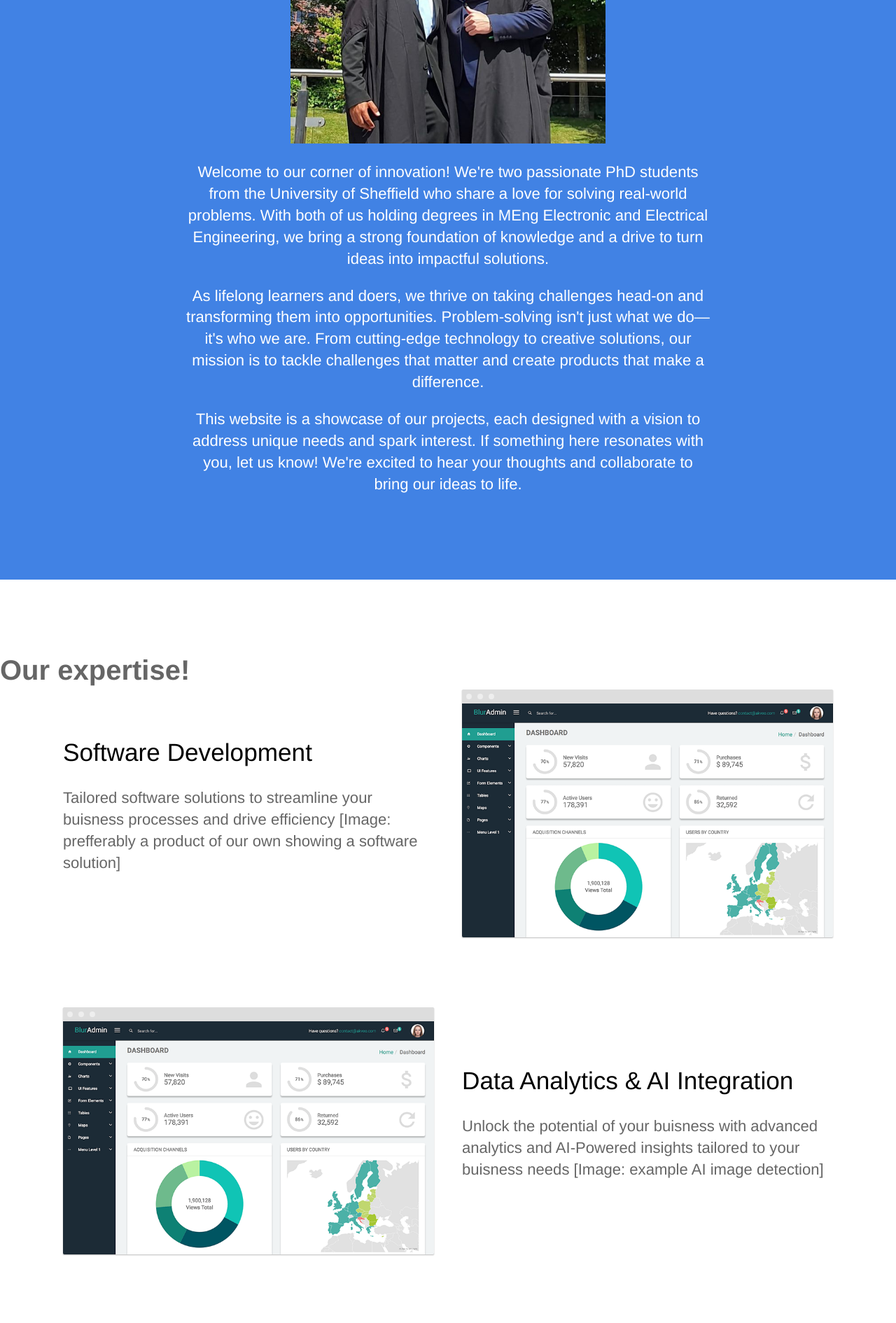
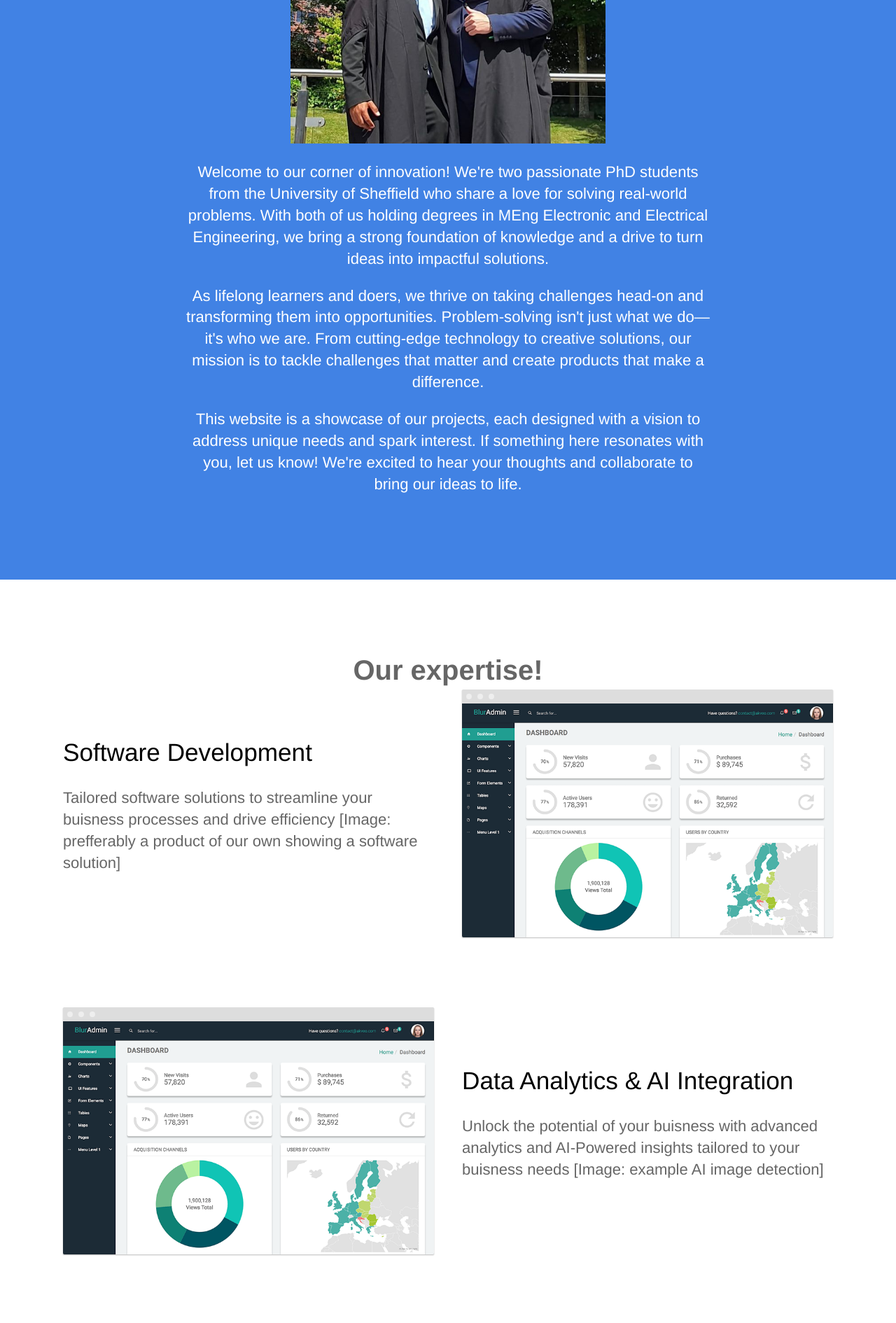
Before and after one commit to SSKD-Solutions/SSKD-Solutions, a Jekyll site: the page built from index.html, in a window 1280 px wide. Shown: the part 2249-4139 px from the top of the page at 70% size. Built offline with Jekyll 4.4.1, drawn with Linux system fonts in a browser that asks for light colours.

Commit message:
headers added

```diff
--- a/_sass/layout.scss
+++ b/_sass/layout.scss
@@ -125,6 +125,15 @@ section + section {
     margin: 0;
 }
 
+
+.headers {
+    font-weight: 600;
+    font-size: 2.5em;
+    margin: 0;
+    text-align: center; /* Center the text horizontally */
+    display: block; /* Ensure it's a block element */
+    width: 100%; /* Full width for proper centering */
+}
 .cta {
 	margin: 60px 0;
 }
--- a/index.html
+++ b/index.html
@@ -79,7 +79,7 @@ description: Track and optimize your sales team in real time
 
 <div class="content">
 	<section>
-		<p class="header editable">Our expertise!</p>
+		<p class="headers">Our expertise!</p>
 		<div class="container flex">
 			<div class="text editable">
 				<h2>Software Development</h2>
```
